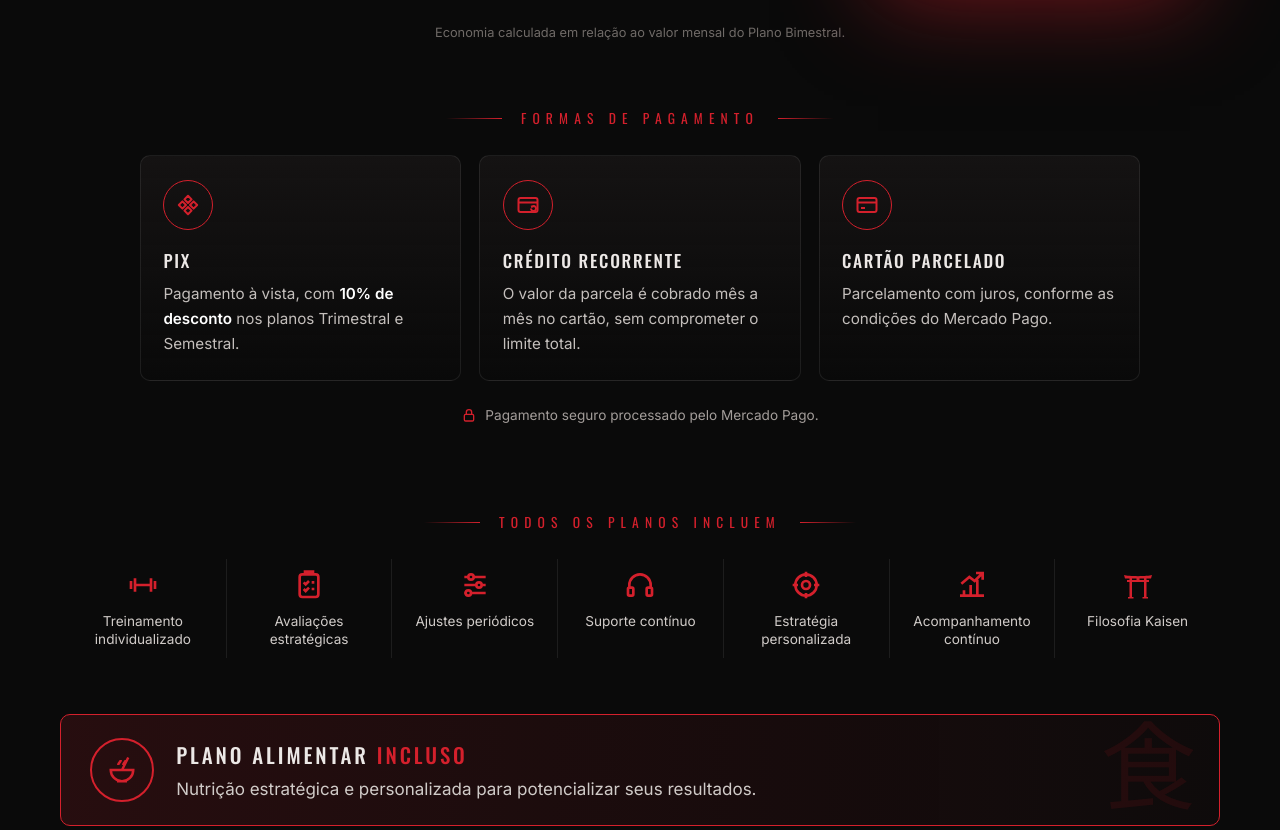
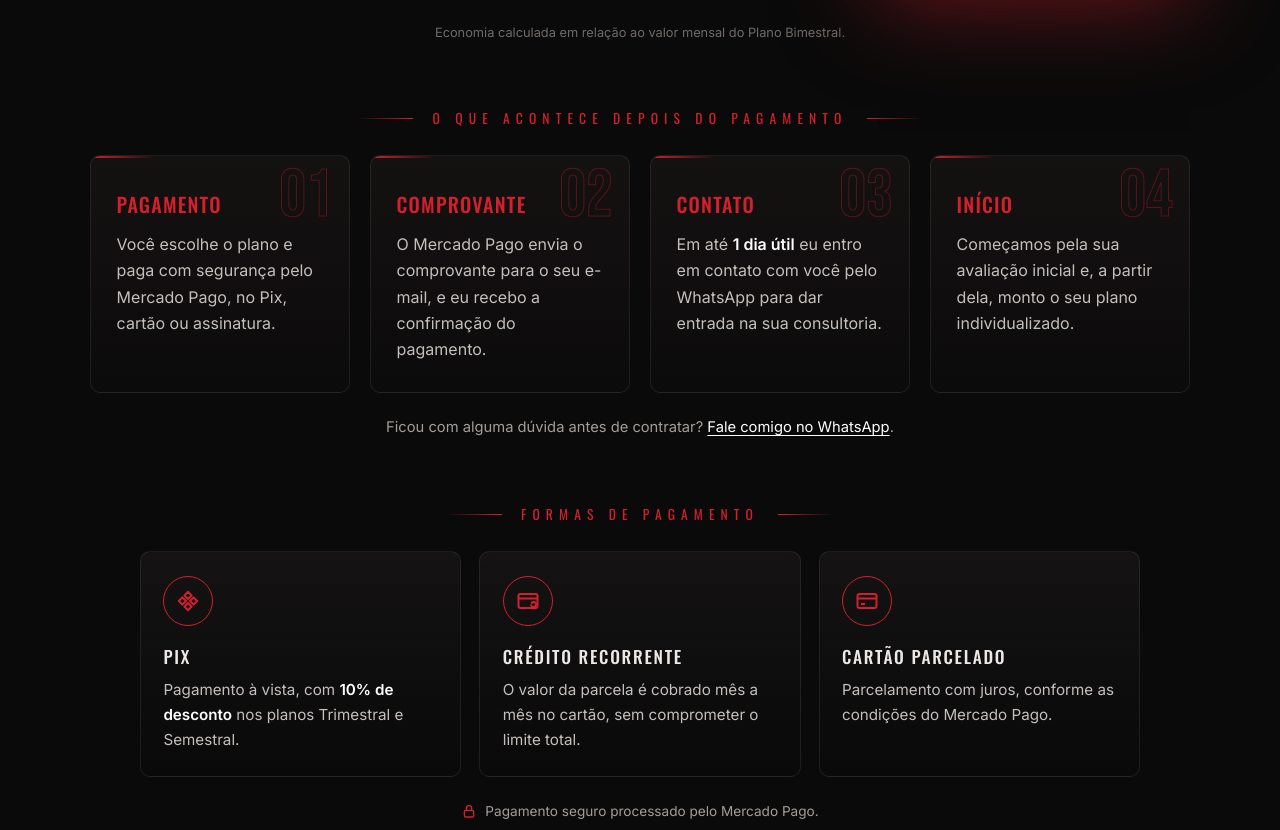
Before and after one commit to flaviamayumy/consultoria-kaisen, a plain HTML site: page planos.html in a window 1280 px wide. Shown: the part 1364-2194 px from the top of the page. Drawn offline with nearby package versions, Linux system fonts and the light colour scheme.

Commit message:
Planos: seção 'O que acontece depois do pagamento'
Co-Authored-By: Claude Opus 5.5 <noreply@anthropic.com>
Claude-Session: https://claude.ai/code/session_01MqcWWEJ2hGtxEvhy49u5cN

```diff
--- a/planos.html
+++ b/planos.html
@@ -15,7 +15,7 @@
   <link rel="preconnect" href="https://fonts.googleapis.com">
   <link rel="preconnect" href="https://fonts.gstatic.com" crossorigin>
   <link href="https://fonts.googleapis.com/css2?family=Bebas+Neue&family=Inter:wght@300;400;500;600&family=Noto+Serif+JP:wght@600&family=Oswald:wght@400;500;600&display=swap" rel="stylesheet">
-  <link rel="stylesheet" href="styles.css?v=20261121-3">
+  <link rel="stylesheet" href="styles.css?v=20261121-4">
 </head>
 <body>
   <svg width="0" height="0" style="position:absolute" aria-hidden="true">
@@ -121,6 +121,32 @@
         </div>
         <p class="plans__fine reveal">Economia calculada em relação ao valor mensal do Plano Bimestral.</p>
 
+        <div class="after reveal" id="depois-do-pagamento">
+          <p class="eyebrow eyebrow--lines">O que acontece depois do pagamento</p>
+          <ol class="steps steps--short after__steps">
+            <li class="step">
+              <span class="step__n">01</span>
+              <h3>Pagamento</h3>
+              <p>Você escolhe o plano e paga com segurança pelo Mercado Pago, no Pix, cartão ou assinatura.</p>
+            </li>
+            <li class="step">
+              <span class="step__n">02</span>
+              <h3>Comprovante</h3>
+              <p>O Mercado Pago envia o comprovante para o seu e-mail, e eu recebo a confirmação do pagamento.</p>
+            </li>
+            <li class="step">
+              <span class="step__n">03</span>
+              <h3>Contato</h3>
+              <p>Em até <strong>1 dia útil</strong> eu entro em contato com você pelo WhatsApp para dar entrada na sua consultoria.</p>
+            </li>
+            <li class="step">
+              <span class="step__n">04</span>
+              <h3>Início</h3>
+              <p>Começamos pela sua avaliação inicial e, a partir dela, monto o seu plano individualizado.</p>
+            </li>
+          </ol>
+          <p class="after__note">Ficou com alguma dúvida antes de contratar? <a target="_blank" rel="noopener" href="https://wa.me/5514998508571?text=Ol%C3%A1%20Fl%C3%A1via!%20Tenho%20uma%20d%C3%BAvida%20sobre%20os%20planos%20da%20Consultoria%20Kaisen.">Fale comigo no WhatsApp</a>.</p>
+        </div>
         <div class="pay reveal" id="pagamento">
           <p class="eyebrow eyebrow--lines">Formas de pagamento</p>
           <ul class="pay__list">
@@ -236,6 +262,6 @@
     <span class="wa-float__label">Fale comigo</span>
   </a>
 
-  <script src="script.js?v=20261121-3"></script>
+  <script src="script.js?v=20261121-4"></script>
 </body>
 </html>
--- a/styles.css
+++ b/styles.css
@@ -1123,3 +1123,10 @@ body.dlg-open { overflow: hidden; }
 .plan__wa { margin-top: .3rem; font-size: .85rem; color: var(--muted); text-decoration: underline; text-underline-offset: 3px; }
 .plan__wa:hover { color: #fff; }
 @media (max-width: 400px) { .btn--pay { letter-spacing: .05em; font-size: .85rem; padding-left: .6em; padding-right: .6em; } }
+
+/* O que acontece depois do pagamento */
+.after { margin: 4rem auto 0; max-width: 1100px; text-align: center; }
+.after__steps { margin-top: 1.6rem; text-align: left; }
+.after__note { margin: 1.4rem 0 0; color: var(--muted); font-size: .92rem; }
+.after__note a { color: #fff; text-decoration: underline; text-underline-offset: 3px; }
+.after__steps .step p strong { color: #fff; }
```
Also changed, not shown: consultoria.html (+2 -2 lines), index.html (+2 -2 lines), sobre.html (+2 -2 lines).
